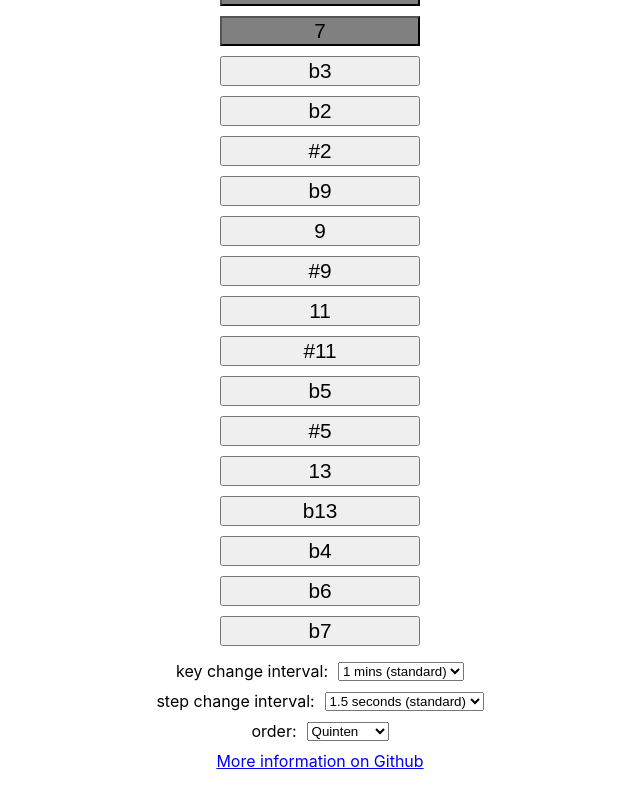
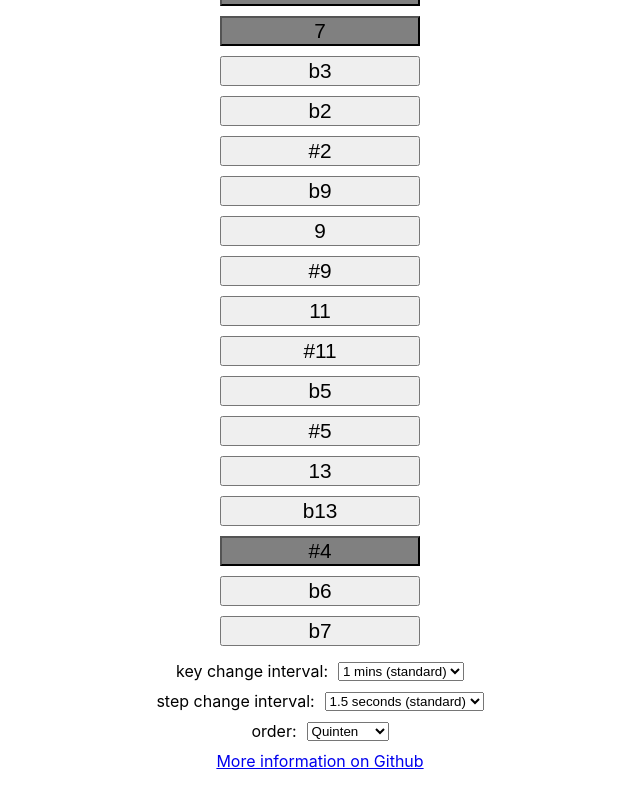
Before and after one commit to vincentwue/steps-learner, a React (Create React App) app: page / in a window 1280 px wide. Shown: the part 2034-2830 px from the top of the page, without its empty margins (320-960 px from the left). Built offline with nearby package versions, Linux system fonts and the light colour scheme.

Commit message:
changed b4 to #4

```diff
--- a/src/Controller.ts
+++ b/src/Controller.ts
@@ -83,7 +83,7 @@ export const numbers = [
     "13",
     "b13",
 
-    "b4",
+    "#4",
 
     "b6",
 
```
Also changed, not shown: 1 other file (tests, documents, lock files or other folders).
